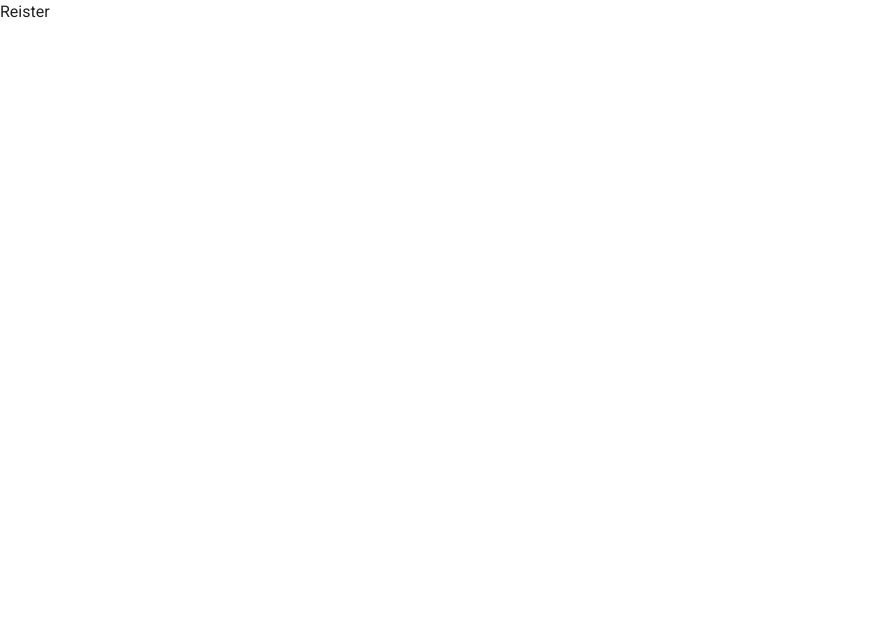
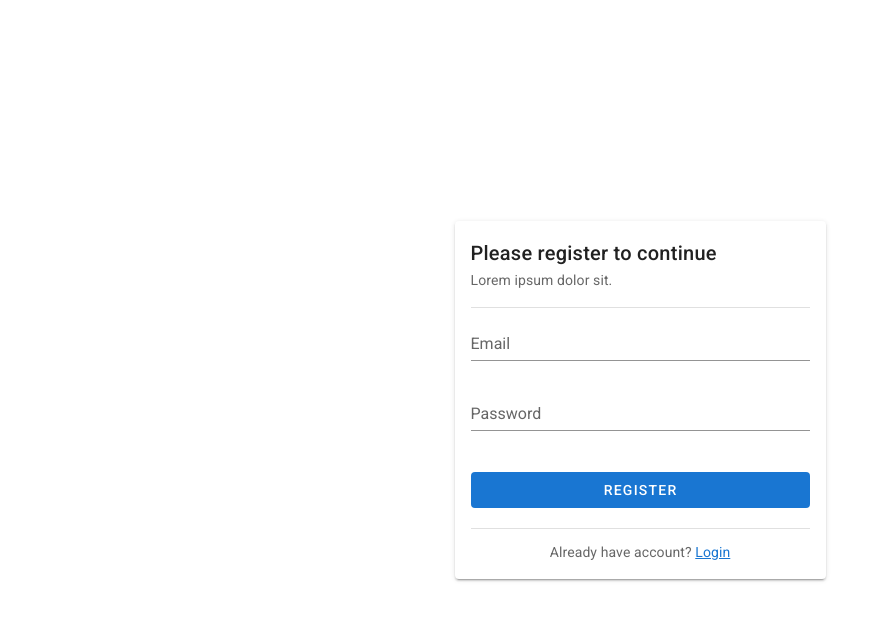
Before and after one commit to ferryanggriawan/transisi-vue-app, a Vue app: page /auth/register in a window 1280 px wide. Shown: the top 620 px of the page, without its empty margins (0-889 px from the left). Built offline with nearby package versions, Linux system fonts and the light colour scheme.

Commit message:
layouting register page

```diff
--- a/src/views/auth/Register.vue
+++ b/src/views/auth/Register.vue
@@ -1,9 +1,66 @@
 <template>
-  <div>Reister</div>
+  <v-container>
+    <v-row class="vh-100" align="center" justify="center">
+      <v-col cols="12" sm="8" md="6" lg="4">
+        <v-form @submit="login">
+          <v-card>
+            <v-card-title>
+              Please register to continue
+            </v-card-title>
+            <v-card-subtitle>
+              Lorem ipsum dolor sit.
+            </v-card-subtitle>
+            <v-card-text class="text-center">
+              <v-divider class="mb-2"></v-divider>
+              <v-text-field
+                v-model="email"
+                :rules="[() => !!email || 'This field is required']"
+                label="Email"
+                placeholder="ex: john@gmail.com"
+                required
+              ></v-text-field>
+              <v-text-field
+                v-model="password"
+                :rules="[() => !!password || 'This field is required']"
+                label="Password"
+                placeholder="ex: 09dka0Ms"
+                required
+              ></v-text-field>
+              <v-btn type="submit" class="mt-5" depressed color="primary" block>
+                Register
+              </v-btn>
+              <v-divider class="mt-5 mb-3"></v-divider>
+              Already have account?
+              <router-link to="/auth/login">Login</router-link>
+            </v-card-text>
+          </v-card>
+        </v-form>
+      </v-col>
+    </v-row>
+  </v-container>
 </template>
 
 <script>
-export default {}
+export default {
+  data() {
+    return {
+      form: true,
+      email: "",
+      password: "",
+    }
+  },
+
+  methods: {
+    login(e) {
+      e.preventDefault()
+      this.$router.replace("/")
+    },
+  },
+}
 </script>
 
-<style lang="scss" scoped></style>
+<style lang="scss" scoped>
+.vh-100 {
+  min-height: 100vh;
+}
+</style>
```
